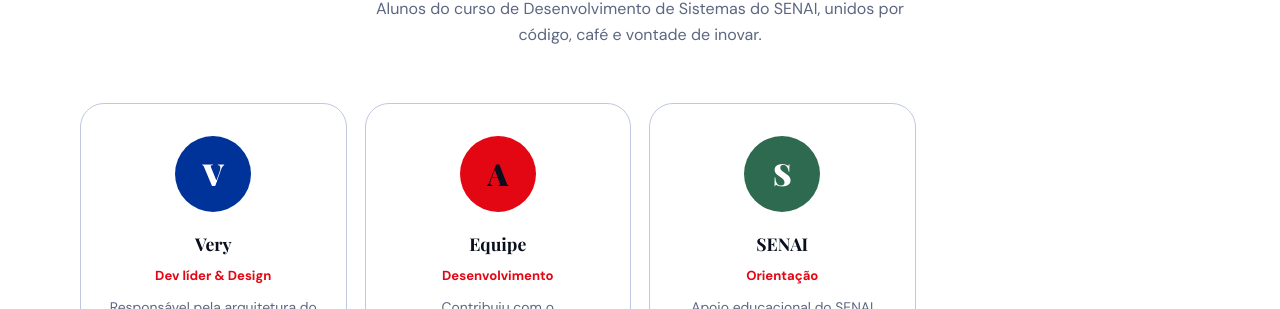
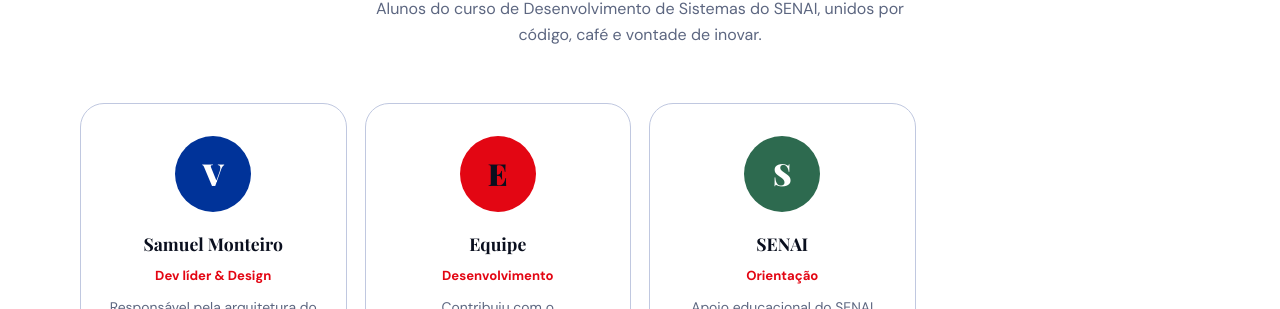
Before and after one commit to carolina31serragrande-droid/snapbite-10, a website with bundled scripts: page sobre.html in a window 1280 px wide. Shown: the part 2913-3222 px from the top of the page. Built offline with nearby package versions, Linux system fonts and the light colour scheme; no server answers; a web font is replaced by a local one.

Commit message:
atualização

```diff
--- a/sobre.html
+++ b/sobre.html
@@ -564,12 +564,12 @@
         <div class="equipe-grid">
           <div class="membro-card">
             <div class="membro-avatar">V</div>
-            <div class="membro-nome">Very</div>
+            <div class="membro-nome">Samuel Monteiro</div>
             <div class="membro-cargo">Dev líder & Design</div>
             <div class="membro-desc">Responsável pela arquitetura do projeto, identidade visual e desenvolvimento das principais features.</div>
           </div>
           <div class="membro-card">
-            <div class="membro-avatar">A</div>
+            <div class="membro-avatar">E</div>
             <div class="membro-nome">Equipe</div>
             <div class="membro-cargo">Desenvolvimento</div>
             <div class="membro-desc">Contribuiu com o desenvolvimento de módulos, testes e integração das funcionalidades do sistema.</div>
```
